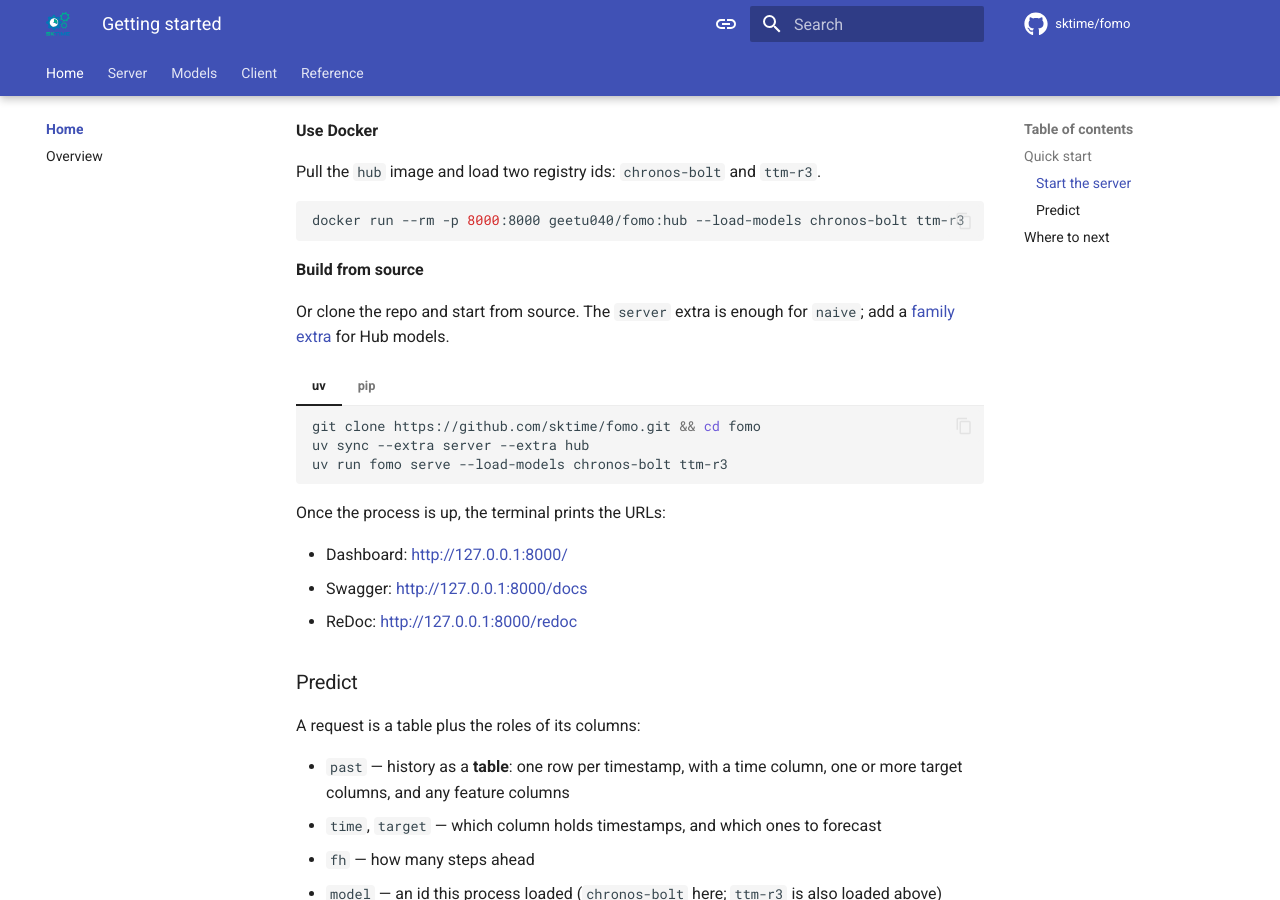
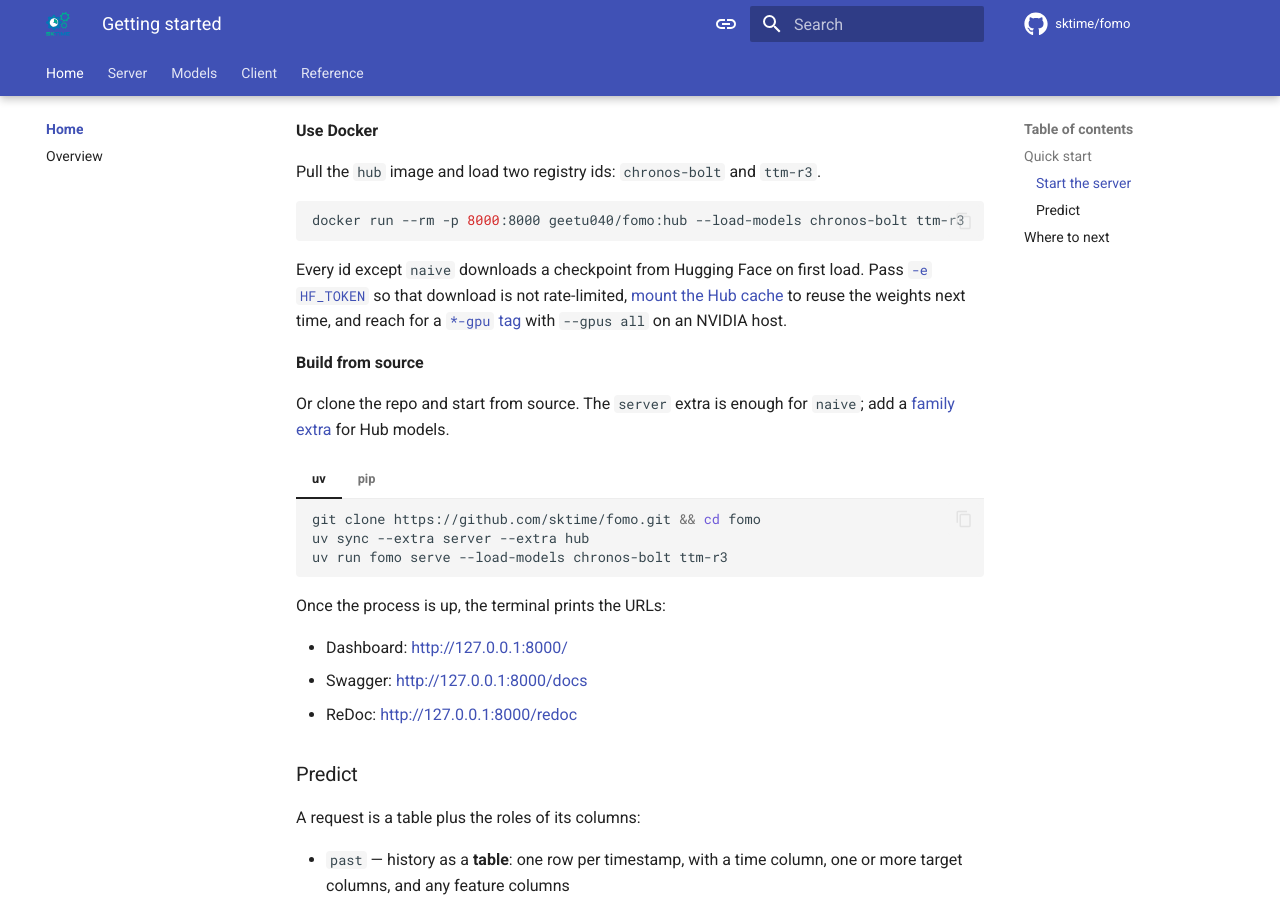
Before and after one commit to sktime/tserve, an MkDocs documentation site: the page built from docs/index.md, in a window 1280 px wide and 900 px high, scrolled down 929 px. Built offline with MkDocs 1.6.1 and Material for MkDocs 9.7.7, drawn with Linux system fonts in a browser that asks for light colours; comment, search, counter and statistics services are not loaded.

Commit message:
add refs in "Start the server"

````diff
--- a/docs/index.md
+++ b/docs/index.md
@@ -29,6 +29,8 @@ Pull the `hub` image and load two registry ids: `chronos-bolt` and `ttm-r3`.
 ```bash
 docker run --rm -p 8000:8000 geetu040/fomo:hub --load-models chronos-bolt ttm-r3
 ```
+
+Every id except `naive` downloads a checkpoint from Hugging Face on first load. Pass [`-e HF_TOKEN`](server/docker.md#hugging-face-token) so that download is not rate-limited, [mount the Hub cache](server/docker.md#keep-weights-between-runs) to reuse the weights next time, and reach for a [`*-gpu` tag](server/docker.md#gpu-images) with `--gpus all` on an NVIDIA host.
 
 **Build from source**
 
````
